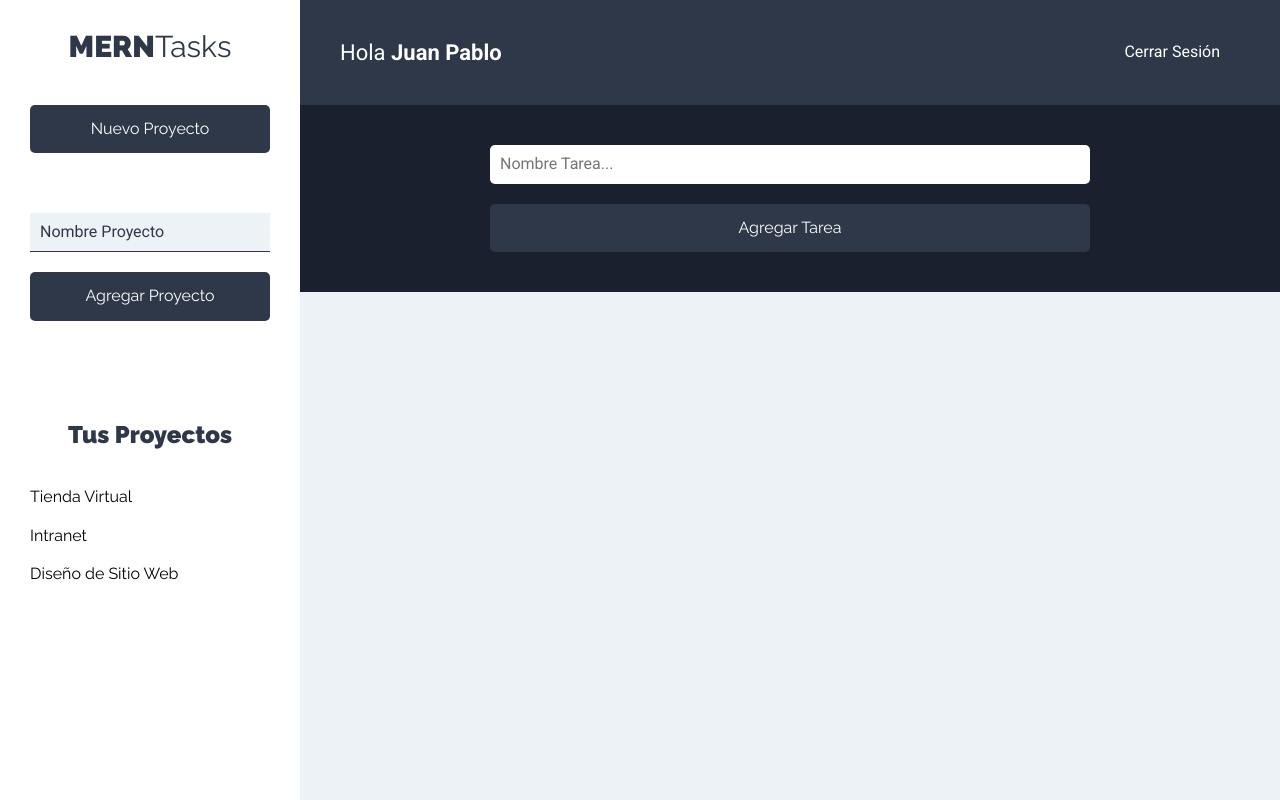
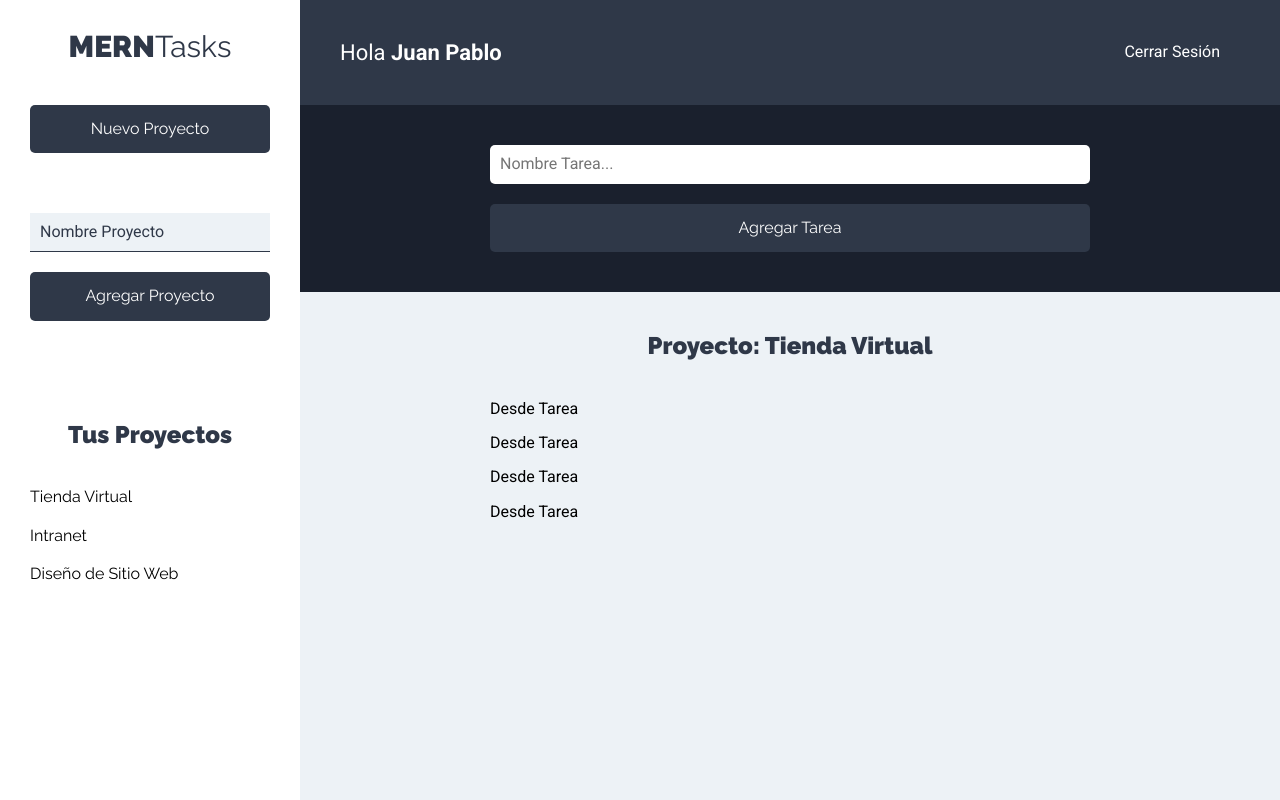
Before and after one commit to javierc22/mern-tasks-client, a React (Create React App) app: page /proyectos in a window 1280 px wide. Built offline with nearby package versions, Linux system fonts and the light colour scheme.

Commit message:
Creando el Listado de Tareas

```diff
--- a/src/components/proyects/Proyects.jsx
+++ b/src/components/proyects/Proyects.jsx
@@ -2,6 +2,7 @@ import React from 'react';
 import Sidebar from '../layout/Sidebar';
 import Header from '../layout/Header';
 import FormTask from '../tasks/FormTask';
+import ListTasks from '../tasks/ListTasks';
 
 const Proyects = () => {
   return (
@@ -14,7 +15,7 @@ const Proyects = () => {
         <main>
           <FormTask />
           <div className="j-container-tasks">
-
+            <ListTasks />
           </div>
         </main>
       </div>
--- /dev/null
+++ b/src/components/tasks/ListTasks.jsx
@@ -0,0 +1,31 @@
+import React, {Fragment} from 'react';
+import Task from './Task';
+
+const ListTasks = () => {
+
+  const proyectTasks = [
+    {name: 'Elegir Plataforma', status: true},
+    {name: 'Elegir Colores', status: false},
+    {name: 'Elegir Plataformas de pago', status: false},
+    {name: 'Elegir Hosting', status: true}
+  ];
+
+  return (
+    <Fragment>
+      <h2>Proyecto: Tienda Virtual</h2>
+
+      <ul className="j-list-tasks">
+        {proyectTasks.length === 0 ?
+          (<li className="j-task"><p>No hay tareas</p></li>)
+          : proyectTasks.map(task => (
+            <Task
+              task={task}
+            />
+          ))
+        }
+      </ul>
+    </Fragment>
+  );
+}
+
+export default ListTasks;
--- /dev/null
+++ b/src/components/tasks/Task.jsx
@@ -0,0 +1,9 @@
+import React from 'react';
+
+const Task = () => {
+  return (
+    <p>Desde Tarea</p>
+  );
+}
+
+export default Task;
```
